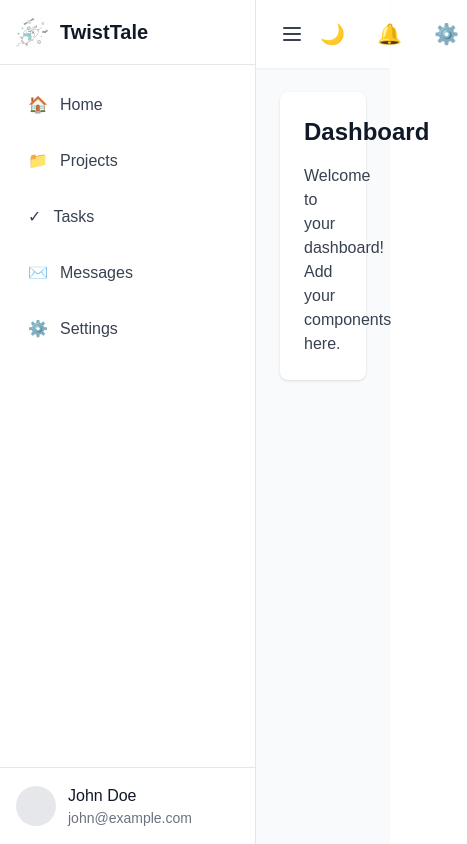
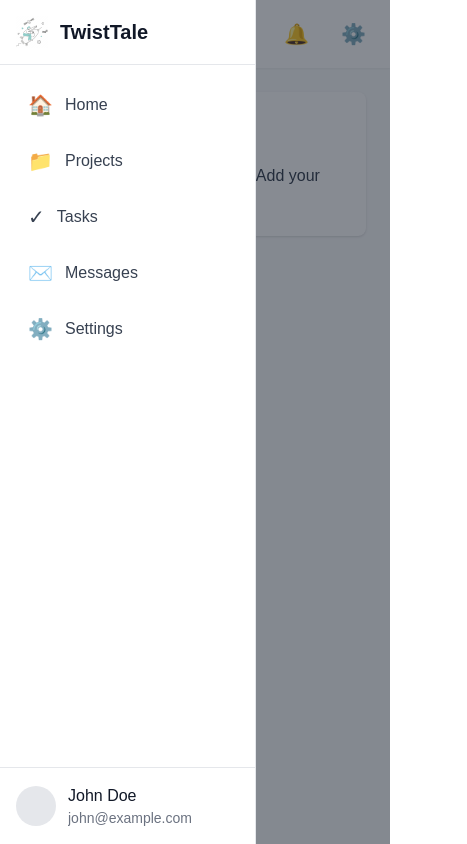
Before and after one commit to Ali-Haider-Tamba-SE/tail-twist-fe, a Next.js app: page /dashboard in a window 390 px wide. Shown: the whole page, 467 px wide, since content can reach past the window. Built offline with nearby package versions, Linux system fonts and the light colour scheme.

Commit message:
feat - sidebar animations

```diff
--- a/src/app/dashboard/page.tsx
+++ b/src/app/dashboard/page.tsx
@@ -1,5 +1,5 @@
 'use client';
-import { useState } from 'react';
+import { useState, useEffect } from 'react';
 import Image from 'next/image';
 import Link from 'next/link';
 import { useTheme } from '@/components/theme-provider';
@@ -15,20 +15,47 @@ const navigationItems = [
 
 export default function Dashboard() {
   const [isSidebarOpen, setIsSidebarOpen] = useState(true);
+  const [isMobile, setIsMobile] = useState(false);
   const { theme, toggleTheme } = useTheme();
+
+  // Handle screen resize
+  useEffect(() => {
+    const handleResize = () => {
+      setIsMobile(window.innerWidth < 1024);
+    };
+    handleResize();
+    window.addEventListener('resize', handleResize);
+    return () => window.removeEventListener('resize', handleResize);
+  }, []);
 
   return (
     <div className="min-h-screen bg-gray-50 dark:bg-gray-900">
+      {/* Overlay for mobile */}
+      {isSidebarOpen && isMobile && (
+        <div
+          className="fixed inset-0 bg-gray-900/50 z-30 lg:hidden"
+          onClick={() => setIsSidebarOpen(false)}
+        />
+      )}
+
       {/* Sidebar */}
       <aside
-        className={`fixed top-0 left-0 z-40 h-screen transition-transform ${
-          isSidebarOpen ? 'translate-x-0' : '-translate-x-full'
-        } bg-white dark:bg-gray-800 border-r border-gray-200 dark:border-gray-700 w-64`}
+        className={`fixed top-0 left-0 z-40 h-screen transition-all duration-300
+          ${isSidebarOpen ? 'w-64' : 'w-16'}
+          ${
+            isMobile
+              ? isSidebarOpen
+                ? 'translate-x-0'
+                : '-translate-x-full'
+              : 'translate-x-0'
+          }
+          bg-white dark:bg-gray-800 border-r border-gray-200 dark:border-gray-700`}
       >
         <div className="flex flex-col h-full">
           {/* Sidebar Header */}
           <div className="p-4 border-b border-gray-200 dark:border-gray-700">
             <Link href="/dashboard" className="flex items-center space-x-3">
+              <div className={`${!isSidebarOpen && 'mx-auto'}`}>
                 <Image
                   src="/story.webp"
                   alt="TwistTale Logo"
@@ -36,38 +63,67 @@ export default function Dashboard() {
                   height={32}
                   className="object-contain"
                 />
-              <span className="text-xl font-semibold text-gray-900 dark:text-white">
+              </div>
+              {isSidebarOpen && (
+                <span className="text-xl font-semibold text-gray-900 dark:text-white truncate">
                   TwistTale
                 </span>
+              )}
             </Link>
           </div>
 
           {/* Navigation Items */}
-          <nav className="flex-1 p-4 space-y-2">
+          <nav className="flex-1 p-4 space-y-2 overflow-hidden">
             {navigationItems.map((item) => (
               <Link
                 key={item.name}
                 href={item.href}
-                className="flex items-center p-3 text-gray-700 dark:text-gray-200 rounded-lg hover:bg-gray-100 dark:hover:bg-gray-700"
+                className="flex items-center min-h-[48px] px-3 text-gray-700 dark:text-gray-200 rounded-lg hover:bg-gray-100 dark:hover:bg-gray-700 group relative"
               >
-                <span className="mr-3">{item.icon}</span>
-                <span>{item.name}</span>
+                <span className={`text-xl ${!isSidebarOpen && 'mx-auto'}`}>
+                  {item.icon}
+                </span>
+                {isSidebarOpen && (
+                  <span className="ml-3 truncate">{item.name}</span>
+                )}
+                {/* Tooltip for collapsed state */}
+                {!isSidebarOpen && !isMobile && (
+                  <div className="hidden group-hover:block absolute left-full pl-3 ml-0 z-50">
+                    <div className="bg-gray-900 text-white px-2 py-1 rounded text-sm whitespace-nowrap">
+                      {item.name}
+                    </div>
+                  </div>
+                )}
               </Link>
             ))}
           </nav>
 
           {/* User Profile Section */}
           <div className="p-4 border-t border-gray-200 dark:border-gray-700">
-            <div className="flex items-center space-x-3">
-              <div className="w-10 h-10 rounded-full bg-gray-200 dark:bg-gray-600"></div>
-              <div>
-                <p className="font-medium text-gray-900 dark:text-white">
+            <div className="flex items-center space-x-3 group relative min-h-[40px]">
+              <div
+                className={`w-10 h-10 rounded-full bg-gray-200 dark:bg-gray-600 flex-shrink-0 ${
+                  !isSidebarOpen && 'mx-auto'
+                }`}
+              />
+              {isSidebarOpen && (
+                <div className="min-w-0 flex-1">
+                  <p className="font-medium text-gray-900 dark:text-white truncate">
                     John Doe
                   </p>
-                <p className="text-sm text-gray-500 dark:text-gray-400">
+                  <p className="text-sm text-gray-500 dark:text-gray-400 truncate">
                     john@example.com
                   </p>
                 </div>
+              )}
+              {/* Tooltip for collapsed state */}
+              {!isSidebarOpen && !isMobile && (
+                <div className="hidden group-hover:block absolute left-full pl-3 ml-0 bottom-0 z-50">
+                  <div className="bg-gray-900 text-white px-2 py-1 rounded text-sm whitespace-nowrap">
+                    John Doe
+                  </div>
+                </div>
+              )}
             </div>
           </div>
         </div>
@@ -75,9 +131,9 @@ export default function Dashboard() {
 
       {/* Main Content */}
       <div
-        className={`${
-          isSidebarOpen ? 'ml-64' : 'ml-0'
-        } transition-margin duration-300`}
+        className={`transition-all duration-300 ${
+          isSidebarOpen ? 'lg:ml-64' : 'lg:ml-16'
+        }`}
       >
         {/* Header */}
         <header className="bg-white dark:bg-gray-800 shadow-sm">
@@ -85,6 +141,7 @@ export default function Dashboard() {
             <button
               onClick={() => setIsSidebarOpen(!isSidebarOpen)}
               className="p-2 rounded-md hover:bg-gray-100 dark:hover:bg-gray-700"
+              aria-label={isSidebarOpen ? 'Close sidebar' : 'Open sidebar'}
             >
               <svg
                 className="w-6 h-6 text-gray-700 dark:text-gray-200"
```
Lines whose indentation alone changed are shown as unchanged.
